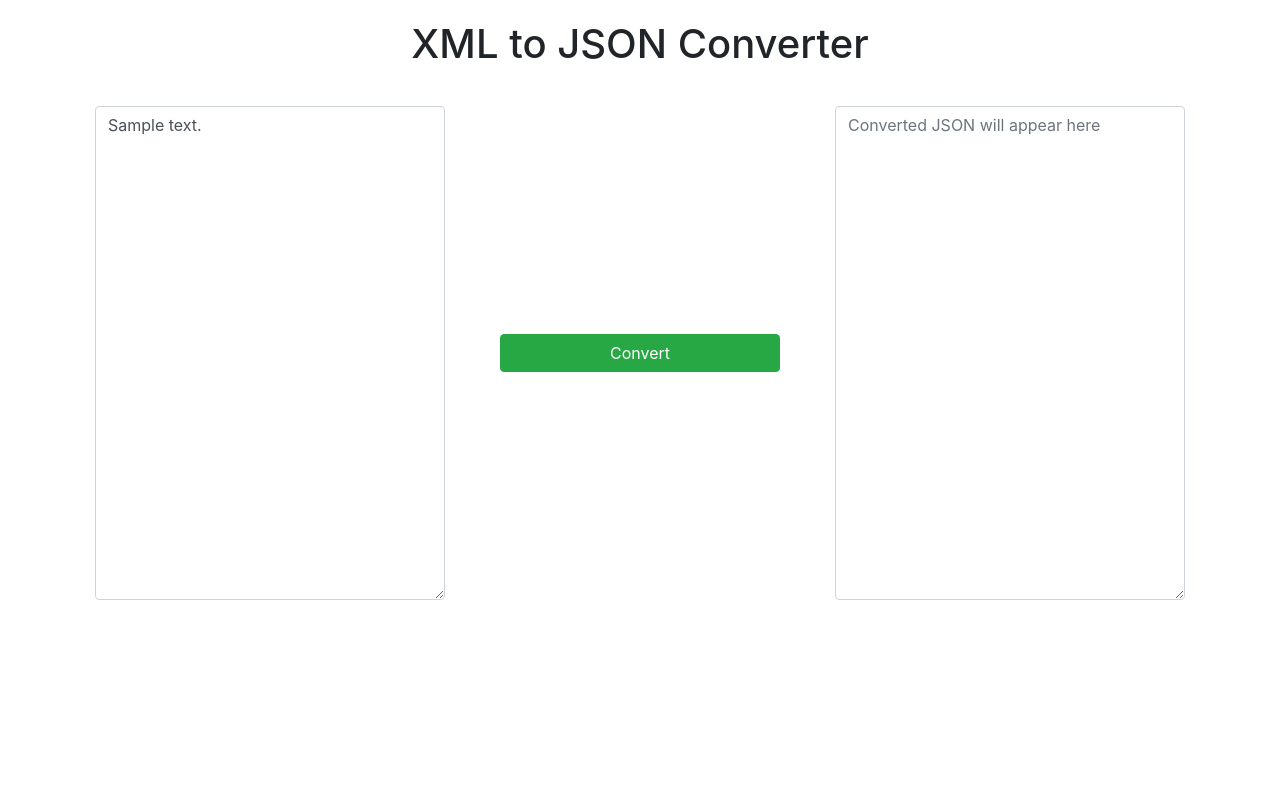
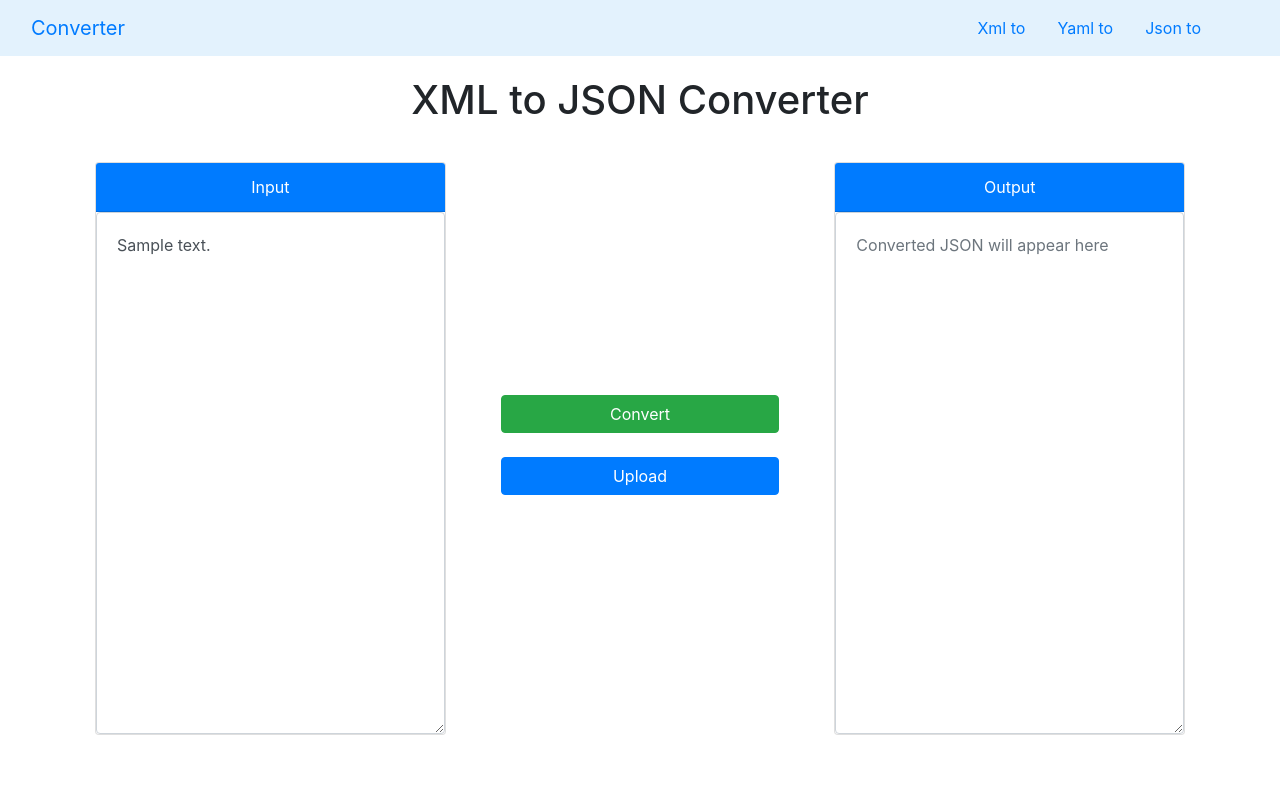
Before and after one commit to youssefhergal/Format-Converter-App-, a Flask app: template templates/index.html in a window 1280 px wide. Run offline with Flask 3, Linux system fonts and the light colour scheme; the template is opened without the code that fills it: most values are stand-ins (such as "Sample title", 1, 10 or a date in 2020); some libraries are stand-ins or nearby versions.

Commit message:
Adding Upload file feature

```diff
--- a/app.py
+++ b/app.py
@@ -1,5 +1,5 @@
 import xmltodict
-from flask import Flask, render_template, request, json, jsonify
+from flask import Flask, render_template, request, json
 
 app = Flask(__name__)
 
@@ -11,8 +11,13 @@ def index():
 def convert():
     if request.method == 'POST':
         try:
-            # Récupérer le contenu XML depuis le formulaire
+            # Récupérer le contenu XML depuis le formulaire ou le fichier uploadé
             xml_content = request.form['xml_content']
+            xml_file = request.files['xml_file']
+
+            if xml_file:
+                # Si un fichier est uploadé, lire son contenu
+                xml_content = xml_file.read().decode('utf-8')
 
             # Convertir XML en dictionnaire Python
             xml_dict = xmltodict.parse(xml_content)
@@ -20,12 +25,10 @@ def convert():
             # Convertir le dictionnaire Python en JSON
             json_data = json.dumps(xml_dict, indent=2)
 
-
-            # Rendre le template avec le JSON
-            return render_template('index.html', json_data=json_data , xml_content=xml_content)
+            # Rendre le template avec le JSON et le contenu XML
+            return render_template('index.html', json_data=json_data, xml_content=xml_content)
         except Exception as e:
-            return  render_template('index.html', erreur= str(e))
-
+            return render_template('index.html', erreur=str(e))
 
 if __name__ == '__main__':
-    app.run(debug=True, port=5000)
+    app.run(debug=True, use_reloader=False)
--- /dev/null
+++ b/static/main.js
@@ -0,0 +1,10 @@
+document.getElementById('fileUpload').addEventListener('change', function (e) {
+    var file = e.target.files[0];
+    if (file) {
+        var reader = new FileReader();
+        reader.onload = function (e) {
+            document.getElementById('xmlContent').value = e.target.result;
+        };
+        reader.readAsText(file);
+    }
+});
--- a/static/style.css
+++ b/static/style.css
@@ -1,7 +1,6 @@
 body {
     display: flex;
     flex-direction: column;
-    align-items: center;
     height: 100vh;
     margin: 0;
 }
@@ -18,7 +17,7 @@ form{
 
 .container {
     display: flex;
-    width: 80%;
+    width: 90%;
 }
 
 .column {
@@ -36,8 +35,12 @@ textarea {
     box-sizing: border-box;
 }
 
-button {
+button , input , label {
     width: 80%;
     padding: 10px;
     font-size: 16px;
 }
+
+.card-style{
+    width: 100%;
+}
--- a/templates/index.html
+++ b/templates/index.html
@@ -11,6 +11,26 @@
 </head>
 <body>
 
+<nav class="navbar" style="background-color: #e3f2fd;">
+  <div class="container-fluid">
+    <a class="navbar-brand" href="#">Converter</a>
+    <ul class="nav justify-content-end">
+  <li class="nav-item">
+    <a class="nav-link active" href="#">Xml to </a>
+  </li>
+  <li class="nav-item">
+    <a class="nav-link" href="#">Yaml to</a>
+  </li>
+  <li class="nav-item">
+    <a class="nav-link" href="#">Json to</a>
+  </li>
+  <li class="nav-item">
+    <a class="nav-link" href="#"></a>
+  </li>
+</ul>
+  </div>
+</nav>
+
 <header class="text-center">
     <h1 class="text-center">XML to JSON Converter</h1>
 </header>
@@ -23,15 +43,21 @@
     {% endif %}
 
     <div class="container">
+        <section class="column card">
+            <div class="card-header bg-primary text-white text-center card-style">Input </div>
+            <textarea rows="20" class="form-control card-body" name="xml_content" id="xmlContent" placeholder="Copy XML content here" required>{{ xml_content }}</textarea>
+        </section>
 
         <section class="column">
-            <textarea rows="20" class="form-control" name="xml_content" id="xmlContent" placeholder="Copy XML content here" required>{{ xml_content }}</textarea>
+            <button class="btn btn-success btn-convert" type="submit">Convert</button>
+            <br>
+            <label for="fileUpload" class="btn btn-primary btn-convert">Upload</label>
+            <input type="file" id="fileUpload" name="xml_file" style="display: none;" accept=".xml">
         </section>
-        <section class="column">
-            <button class="btn btn-success btn-convert" type="submit">Convert</button>
-        </section>
-        <section class="column">
-            <textarea rows="20" class="form-control" name="json_data" id="jsonData" placeholder="Converted JSON will appear here">{{ json_data|default('') }}</textarea>
+
+        <section class="column card ">
+            <div class="card-header bg-primary text-white text-center card-style">Output</div>
+            <textarea rows="20" class="form-control card-body" name="json_data" id="jsonData" placeholder="Converted JSON will appear here">{{ json_data|default('') }}</textarea>
         </section>
     </div>
 </form>
@@ -39,6 +65,7 @@
 <script src="https://code.jquery.com/jquery-3.3.1.slim.min.js"></script>
 <script src="https://cdnjs.cloudflare.com/ajax/libs/popper.js/1.14.7/umd/popper.min.js"></script>
 <script src="https://stackpath.bootstrapcdn.com/bootstrap/4.3.1/js/bootstrap.min.js"></script>
+<script src="/static/main.js"></script>
 
 </body>
 </html>
```
Also changed, not shown: demo1.png (added).
